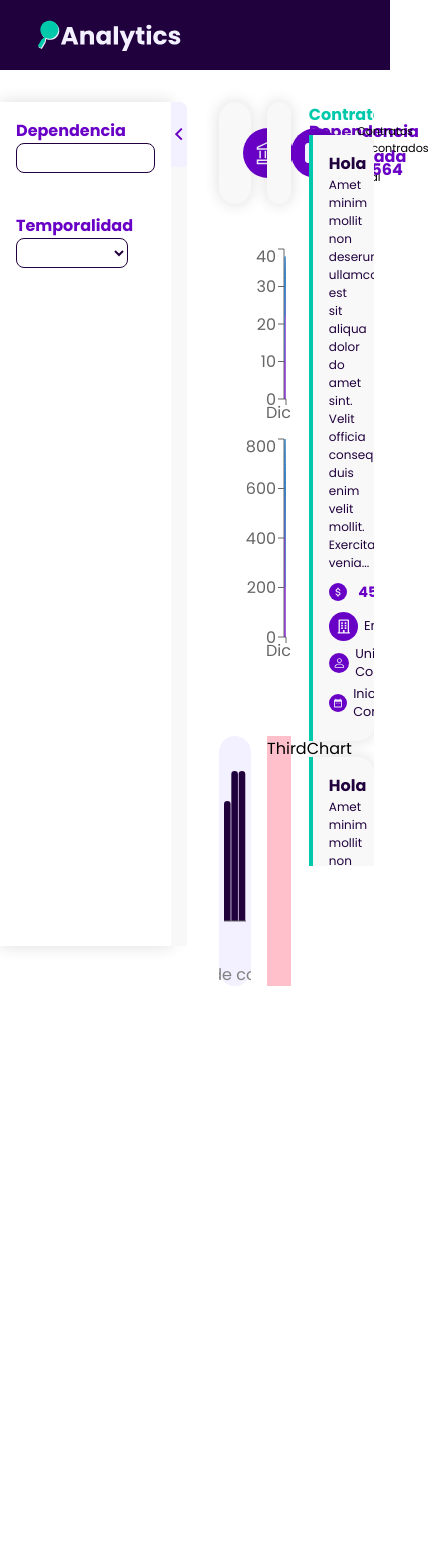
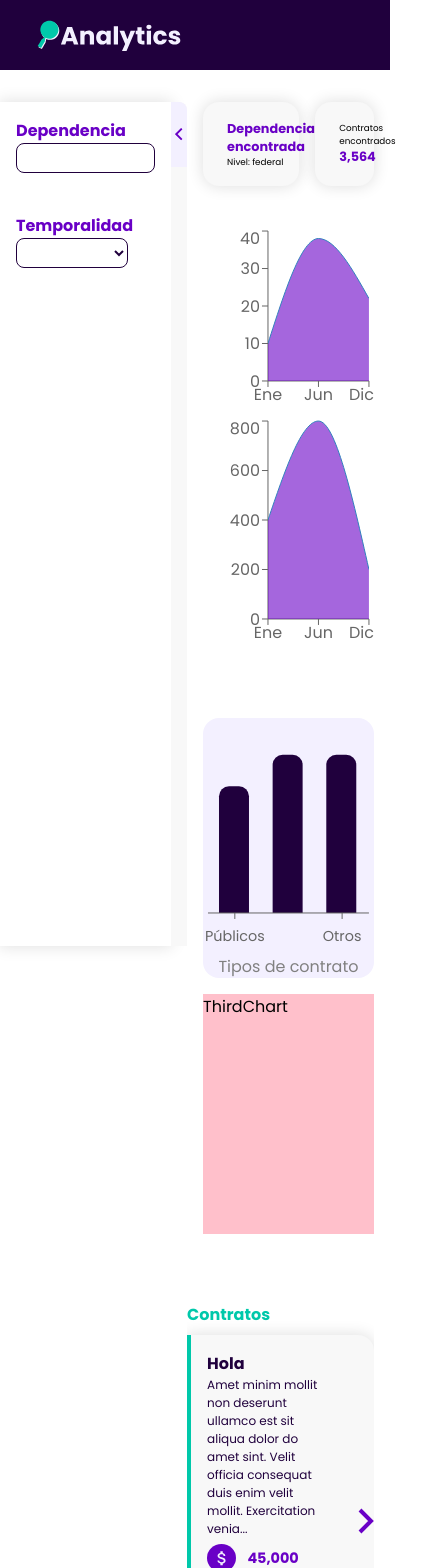
Before and after one commit to SWAT-NEO-Compranet/frontend-analytics, a React (Create React App) app: page /dashboard in a window 390 px wide. Shown: the top 1568 px of the page, 429 px wide, since content can reach past the window. Before the commit the page ends 993 px from the top, so only its background shows below. Built offline with nearby package versions, Linux system fonts and the light colour scheme.

Commit message:
:iphone: Work on responsive: layout dashboard

```diff
--- a/src/components/SecondChart/styles.js
+++ b/src/components/SecondChart/styles.js
@@ -2,7 +2,11 @@ import styled from 'styled-components'
 
 export const Container = styled.div`
   grid-column: 1 / 4;
-  grid-row: 3;
+  grid-row: 3 / 4;
   background: ${({ theme: { color } }) => color.light};
   border-radius: 16px;
+
+  @media (max-width: 426px) {
+    grid-column: 1 / 6;
+  }
 `
--- a/src/components/ThirdChart/styles.js
+++ b/src/components/ThirdChart/styles.js
@@ -4,4 +4,10 @@ export const Container = styled.div`
   grid-column: 4 / 6;
   grid-row: 3 / 4;
   background: pink;
+
+  @media (max-width: 426px) {
+    grid-column: 1 / 6;
+    grid-row: 4 / 5;
+
+  }
 `
--- a/src/components/cardsDashboard/styles.js
+++ b/src/components/cardsDashboard/styles.js
@@ -5,7 +5,11 @@ export const CardsWrapper = styled.section`
   margin-right: 1em;
   max-height: 90%;
   overflow: scroll;
-  //scroll-snap-type: y mandatory;
+
+  @media (max-width: 768px) {
+    grid-column: 1 / 4;
+    grid-row: 2;
+  }
 `
 
 export const Subtitle = styled.h4`
--- a/src/components/chartsDashboard/styles.js
+++ b/src/components/chartsDashboard/styles.js
@@ -2,12 +2,16 @@ import styled from 'styled-components'
 
 export const ChartsWrapper = styled.section`
   grid-column: 1 / 4;
-  //background: red;
   margin: 0 2em;
   display: grid;
   grid-template-columns: repeat(5, 1fr);
   grid-template-rows: 12% 500px 250px;
   grid-gap: 1em;
+
+  @media (max-width: 426px) {
+    grid-template-rows: 7% 500px 260px 240px;
+    margin: 0 1em;
+  }
 `
 
 export const Dependence = styled.div`
@@ -19,25 +23,46 @@ export const Dependence = styled.div`
   align-items: center;
   padding-left: 1.5em;
   box-shadow: ${({ theme }) => theme.shadow};
+
+  @media (max-width: 426px) {
+
+  }
+`
+
+export const NumberContracts = styled(Dependence)`
+  grid-column: 4 / 6;
 `
 
 export const Icon = styled.img`
   width: 55px;
+
+  @media (max-width: 426px) {
+    //width: 35px;
+    display: none;
+  }
 `
 
 export const Info = styled.div`
   margin-left: 1em;
+
+  @media (max-width: 426px) {
+    margin-left: 0;
+  }
 `
 
 export const Title = styled.h2`
   color: ${({ theme: { color } }) => color.primary};
   font-size: 1em;
+
+  @media (max-width: 426px) {
+    font-size: .8em;
+  }
 `
 
 export const Detail = styled.p`
   font-size: .7em;
+
+  @media (max-width: 426px) {
+    font-size: .55em;
+  }
 `
-
-export const NumberContracts = styled(Dependence)`
-  grid-column: 4 / 6;
-`
--- a/src/containers/Dashboard/styles.js
+++ b/src/containers/Dashboard/styles.js
@@ -44,4 +44,13 @@ export const DashboardContent = styled.main`
   width: 100vw;
   display: grid;
   grid-template-columns: repeat(5, 1fr);
+
+  @media (max-width: 768px) {
+    grid-template-columns: repeat(3, 1fr);
+    grid-template-rows: 950px 500px;
+  }
+
+  @media (max-width: 426px) {
+    grid-template-rows: 1200px 500px;
+  }
 `
```
